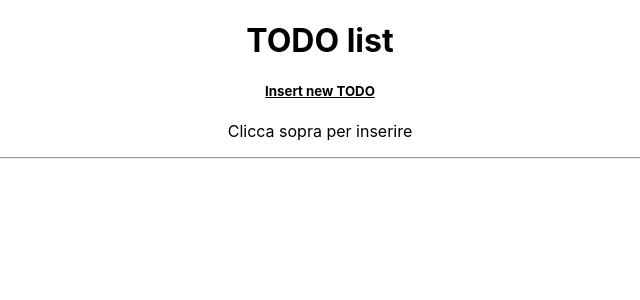
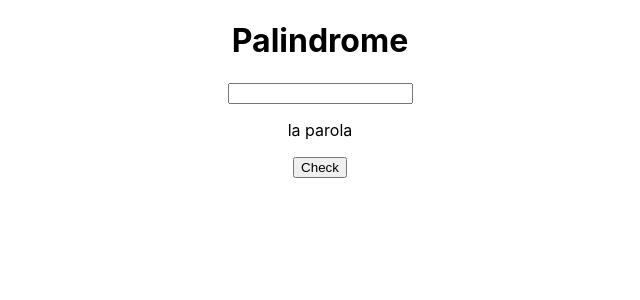
Before and after one commit to marcoburrometo/CFF-ESERCIZI, a React (Create React App) app: page / in a window 1280 px wide. Shown: the top 300 px of the page, without its empty margins (320-960 px from the left). Built offline with nearby package versions, Linux system fonts and the light colour scheme.

Commit message:
palindrome

```diff
--- a/src/App.jsx
+++ b/src/App.jsx
@@ -1,10 +1,10 @@
 import "./App.css";
-import TodoList from "./components/TodoList";
+import Palindrome from "./components/Palindrome";
 
 function App() {
   return (
     <div className="App">
-      <TodoList />
+      <Palindrome />
     </div>
   );
 }
--- /dev/null
+++ b/src/components/Palindrome.jsx
@@ -0,0 +1,75 @@
+import { useState } from "react";
+
+function checkPalindrome(str) {
+  if (
+    str.replaceAll(" ", "") ===
+    str.replaceAll(" ", "").split("").reverse().join("")
+  ) {
+    return true;
+  } else {
+    return false;
+  }
+}
+
+function Palindrome() {
+  const [value, setValue] = useState("");
+  const [risultato, setRisultato] = useState(false);
+
+  function renderIsPalindrome() {
+    if (value === "") {
+      return null;
+    }
+    if (checkPalindrome(value)) {
+      return (
+        <p
+          style={{
+            color: "green",
+          }}
+        >
+          la parola è palindroma
+        </p>
+      );
+    }
+    return (
+      <p
+        style={{
+          color: "red",
+        }}
+      >
+        la parola non è palindroma
+      </p>
+    );
+  }
+
+  function onClick() {
+    if (checkPalindrome(value)) {
+      alert("La parola è palindroma");
+      setRisultato(true);
+    } else {
+      alert("La parola non è palindroma");
+      setRisultato(false);
+    }
+  }
+
+  return (
+    <div>
+      <h1>Palindrome</h1>
+      <input
+        onChange={(ev) => {
+          setValue(ev.target.value);
+        }}
+        type="text"
+      />
+      <p>
+        la parola <i>{value}</i>
+        {/* {checkPalindrome(value) ? " è palindroma" : " NON è palindroma"} */}
+        {renderIsPalindrome()}
+        {/* {risultato ? " è palindroma" : " NON è palindroma"} */}
+      </p>
+
+      <button onClick={onClick}>Check</button>
+    </div>
+  );
+}
+
+export default Palindrome;
```
